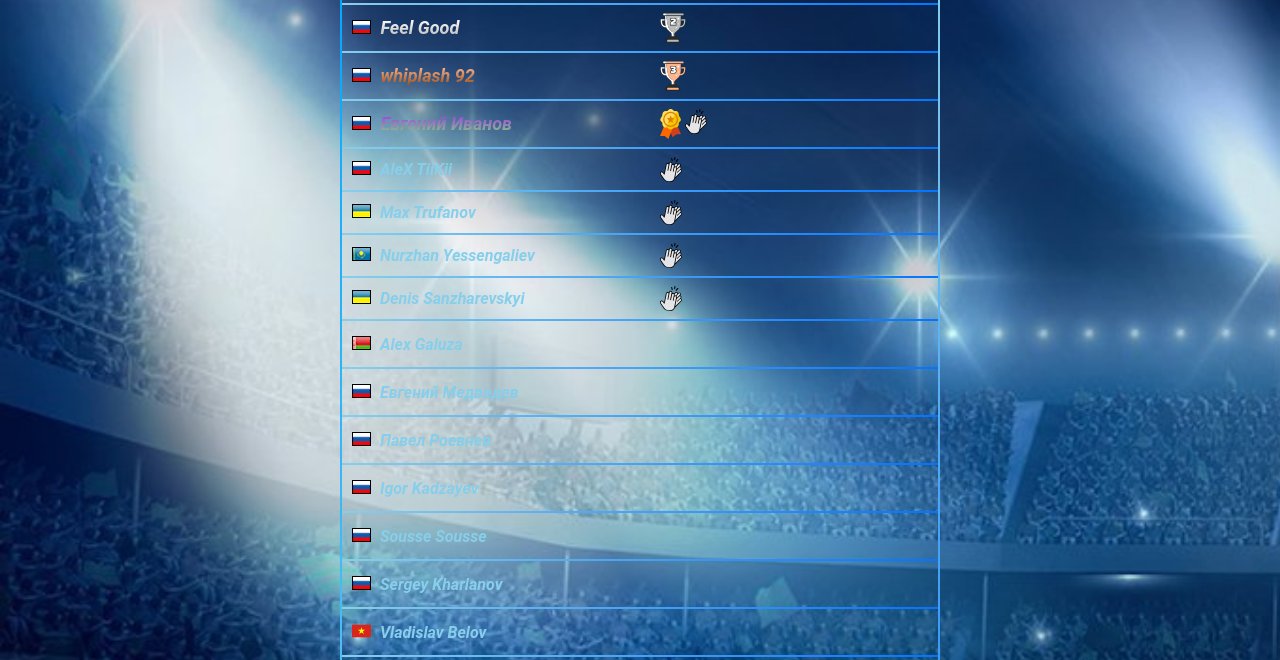
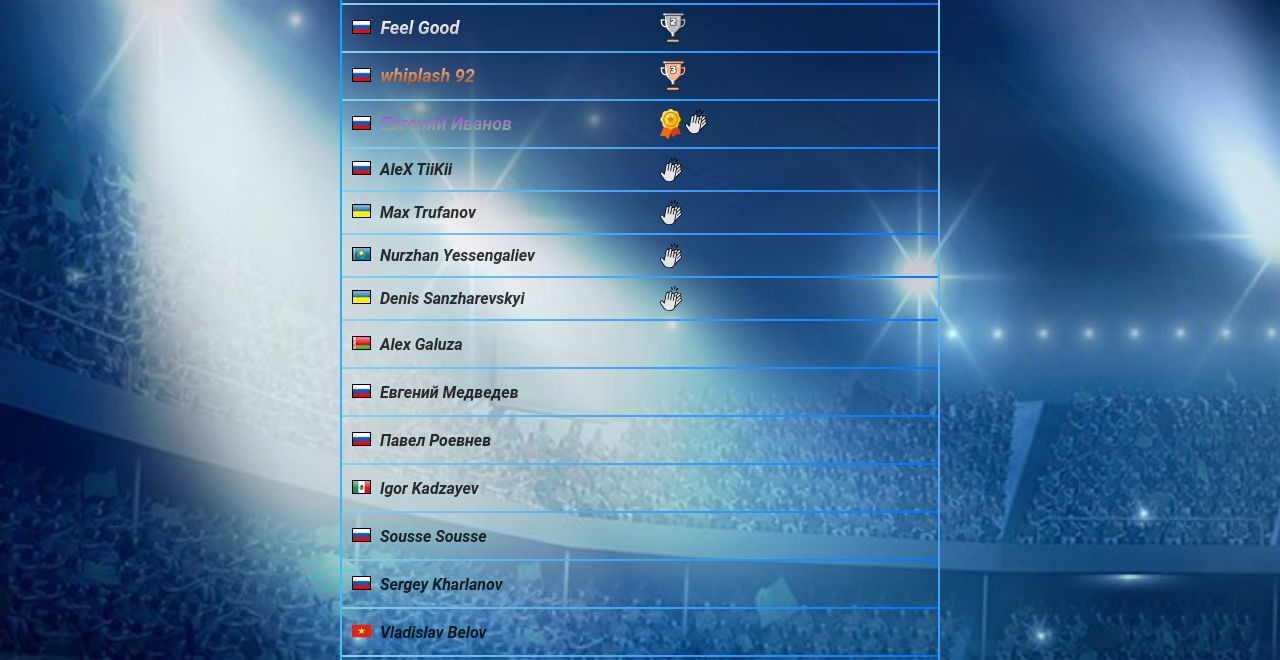
Before and after one commit to amatjkay/espn_shadow_league, a plain HTML site: page index.html in a window 1280 px wide. Shown: the part 274-934 px from the top of the page. Drawn offline with Linux system fonts and the light colour scheme.

Commit message:
изменение цвета шрифта на черный + флаг мексики

```diff
--- a/css/style.css
+++ b/css/style.css
@@ -22,6 +22,7 @@ body {
 	font-style: normal;
 	font-weight: normal;
 	cursor: default;
+	color: rgba(0, 0, 0, 0.8);
 }
 
 h1 {
@@ -90,7 +91,6 @@ h1 {
 	min-height: fit-content;
 	font-weight: bold;
 	font-style: italic;
-	color: skyblue;
 }
 
 .main-table img {
@@ -154,6 +154,13 @@ h1 {
 
 .left.vietnam::before {
 	content: url(../img/flags/vietnam.svg);
+	margin-right: inherit;
+	height: 14px;
+	width: 19px;
+}
+
+.left.mexico::before {
+	content: url(../img/flags/mexico.png);
 	margin-right: inherit;
 	height: 14px;
 	width: 19px;
--- a/index.html
+++ b/index.html
@@ -157,7 +157,7 @@
 								</span>
 							</li>
 							<li class="data-row">
-								<span class="left rus">
+								<span class="left mexico">
 									Igor Kadzayev
 								</span>
 								<span class="right">
```
Also changed, not shown: img/flags/mexico.png (added).
